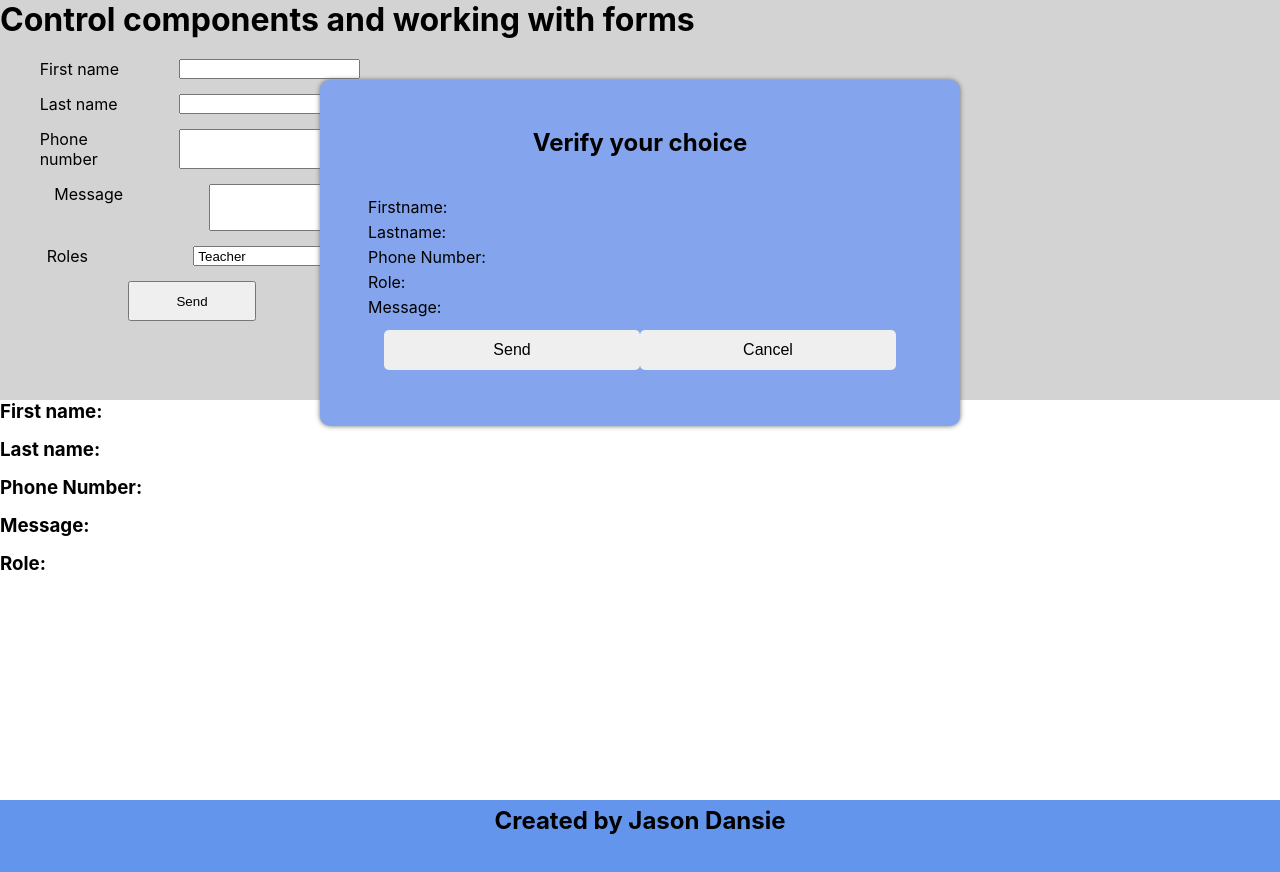
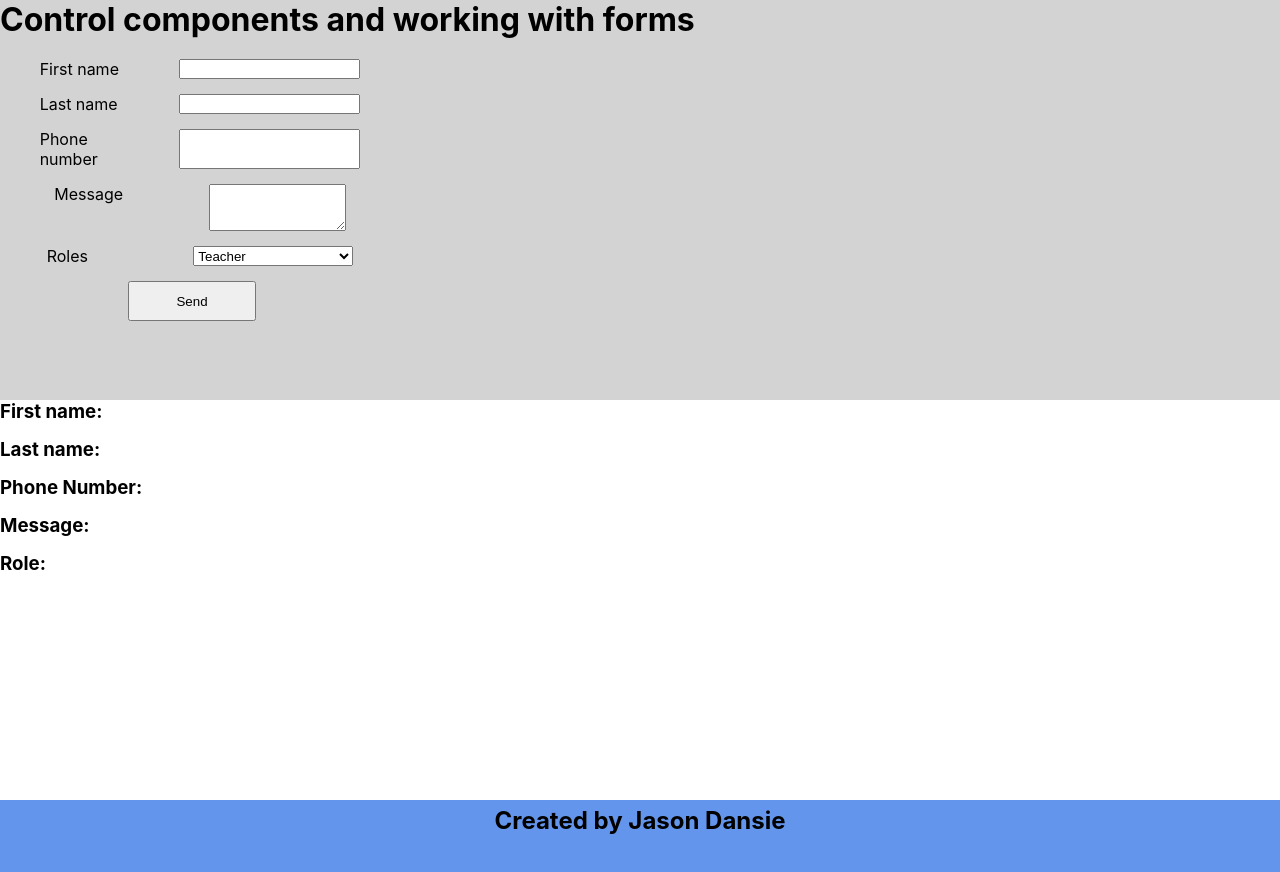
Before and after one commit to jasondansie/react-formexample, a React (Create React App) app: page / in a window 1280 px wide. Shown: the top 872 px of the page. Built offline with nearby package versions, Linux system fonts and the light colour scheme.

Commit message:
adds popup functionality

```diff
--- a/src/App.jsx
+++ b/src/App.jsx
@@ -12,11 +12,18 @@ class App extends Component {
     phonenumber: "",
     message: "",
     roles: "",
+    showPopup: false
   };
 
   changeHandler = (event) => {
     this.setState({
       [event.target.name]: event.target.value,
+    });
+  };
+  submitHandler = (event) => {
+    event.preventDefault();
+    this.setState({
+      showPopup: true
     });
   };
 
@@ -27,6 +34,7 @@ class App extends Component {
           <h1>Control components and working with forms</h1>
           <Form
             changeHandler={this.changeHandler}
+            submit={this.submitHandler}
           />
         </div>
         <section className='view-container'>
@@ -39,13 +47,13 @@ class App extends Component {
           />
         </section>
         <section className='popup-container'>
-          <Popup
+          {this.state.showPopup && <Popup
             firstname={this.state.firstname}
             lastname={this.state.lastname}
             phonenumber={this.state.phonenumber}
             message={this.state.message}
             roles={this.state.roles}
-          />
+          />}
         </section>
         <Footer />
       </main>
--- a/src/Popup.css
+++ b/src/Popup.css
@@ -25,7 +25,7 @@ p {
 }
 
 #modal button {
-    margin: 0.5rem 0;
+    margin: 0.5rem;
     font-size: 1rem;
     padding: 0.5rem;
     border-radius: 5px;
--- a/src/form.jsx
+++ b/src/form.jsx
@@ -2,7 +2,7 @@ import './Form.css';
 
 const Form = (props) => {
     return (
-        <div className='form'>
+        <form className='form' onSubmit={props.submit}>
             <div className='form-group'>
                 <label htmlFor="firstName" name="firstname">First name</label>
                 <input type="text" name='firstname' value={props.firstname} onChange={props.changeHandler} />
@@ -28,7 +28,7 @@ const Form = (props) => {
                 </select>
             </div>
             <button className='submit'>Send</button>
-        </div>
+        </form>
     )
 }
 
```
